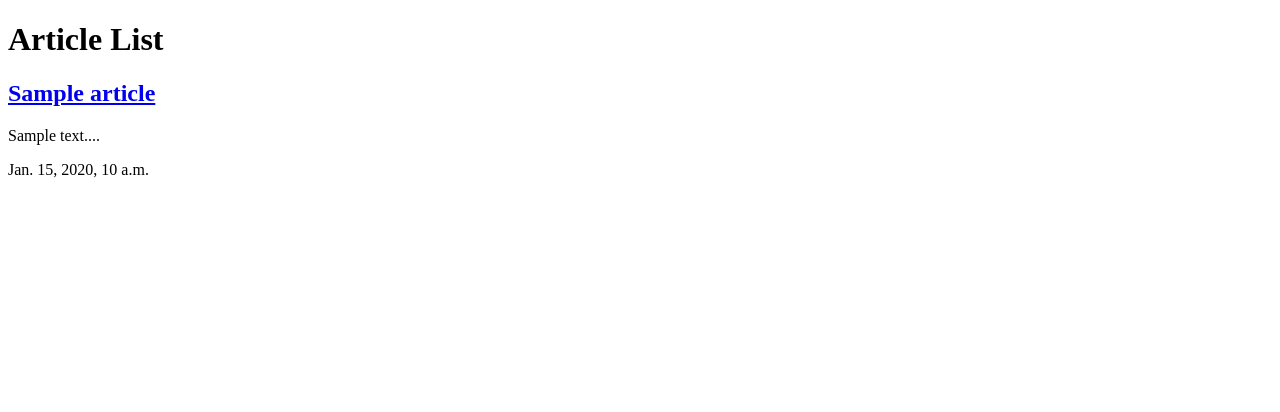
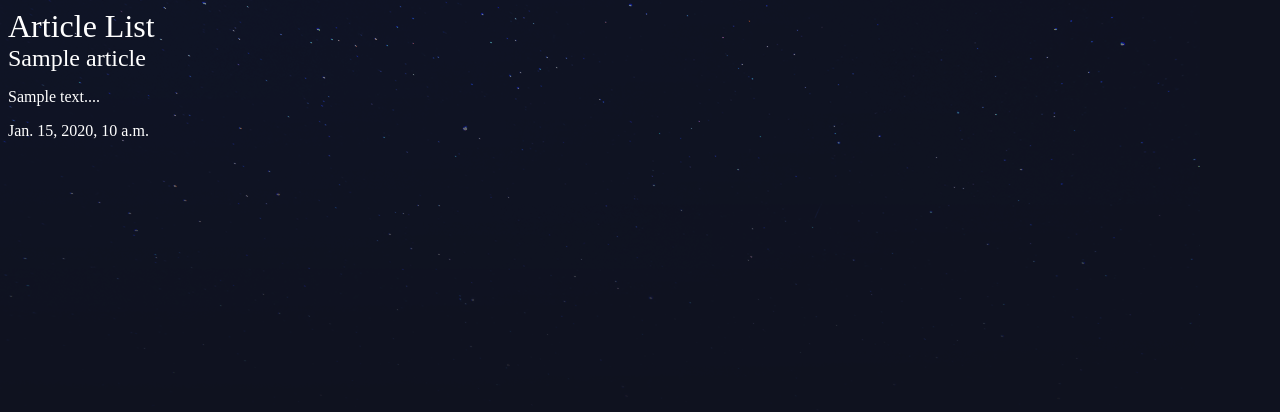
Before and after one commit to harrymac1972/nn_django_blog, a Django app: page /articles/ in a window 1280 px wide. Shown: the top 412 px of the page. Run offline with Django 5.2, Linux system fonts and the light colour scheme; tables that the repository leaves empty hold one stand-in row (values such as "Sample post").

Commit message:
static files loaded with adjustments made for modern django

```diff
--- a/djangonautic/articles/templates/articles/article_list.html
+++ b/djangonautic/articles/templates/articles/article_list.html
@@ -1,8 +1,11 @@
+{% load static %}
+
 <!DOCTYPE html>
 <html lang="en">
 <head>
     <meta charset="UTF-8">
     <meta name="viewport" content="width=device-width, initial-scale=1.0">
+    <link rel="stylesheet" href="{% static 'styles.css' %}">
     <title>Articles</title>
 </head>
 <body>
--- /dev/null
+++ b/djangonautic/assets/styles.css
@@ -0,0 +1,20 @@
+body {
+    background-color: #0f121f;
+    background-image: url(stars.png);
+    background-repeat: no-repeat;
+    color: #fff;
+}
+
+body * {
+    font-family: Ubuntu;
+}
+
+h1, h2, h3, h4, h5, h6 {
+    font-weight: normal;
+    margin: 0;
+}
+
+a, a:hover, a:visited {
+    color: #fff;
+    text-decoration: none;
+}
--- a/djangonautic/djangonautic/urls.py
+++ b/djangonautic/djangonautic/urls.py
@@ -2,6 +2,8 @@
 from django.contrib import admin
 from django.urls import path, include
 from . import views
+from django.contrib.staticfiles.urls import staticfiles_urlpatterns
+
 
 urlpatterns = [
     path('admin/', admin.site.urls),
@@ -9,3 +11,5 @@ urlpatterns = [
     path('about/',views.about),
     path('',views.homepage),
 ]
+
+urlpatterns += staticfiles_urlpatterns()
```
Also changed, not shown: djangonautic/djangonautic/settings.py (+6 -11 lines), djangonautic/assets/stars.png (added).
